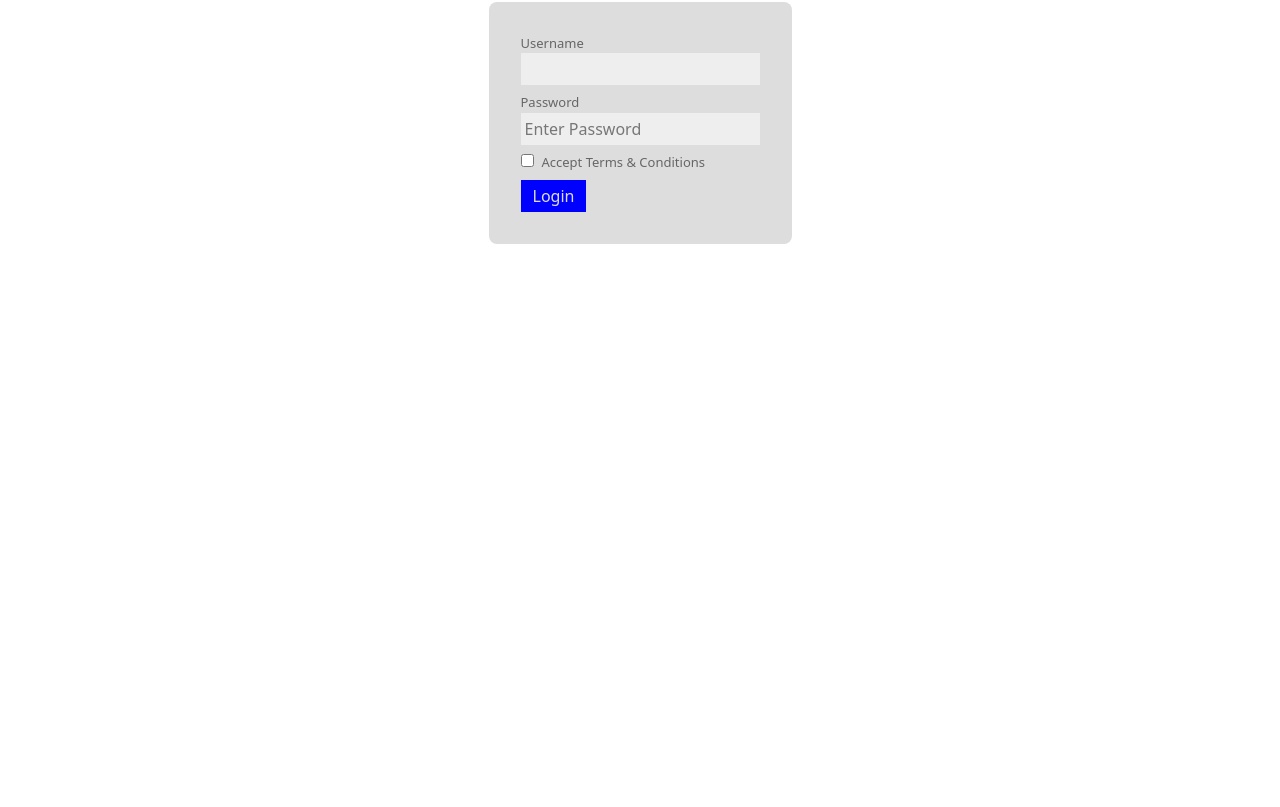
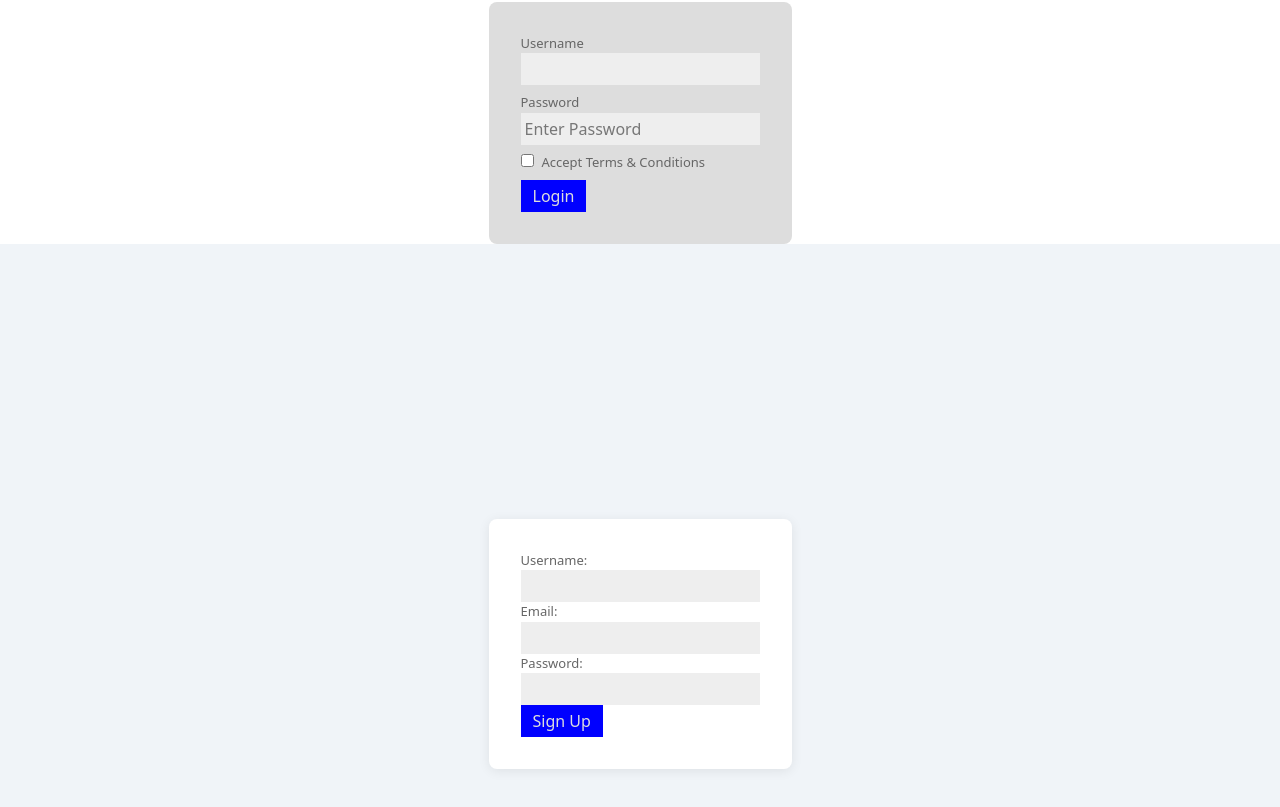
Before and after one commit to NS-25/react-components, a React (Vite) app: page /login in a window 1280 px wide. Shown: the part 487-1294 px from the top of the page. Before the commit the page ends 800 px from the top, so only its background shows below. Built offline with nearby package versions, Linux system fonts and the light colour scheme.

Commit message:
added some codes

```diff
--- a/package.json
+++ b/package.json
@@ -14,7 +14,8 @@
     "react": "^19.0.0",
     "react-dom": "^19.0.0",
     "react-router-dom": "^7.6.0",
-    "tailwindcss": "^4.1.4"
+    "tailwindcss": "^4.1.4",
+    "yup": "^1.6.1"
   },
   "devDependencies": {
     "@eslint/js": "^9.21.0",
--- a/src/App.jsx
+++ b/src/App.jsx
@@ -6,6 +6,7 @@ import UserProfile from "./components/Form/UserProfile";
 import LoginForm from "./components/Login/LoginForm";
 import { BrowserRouter as Router, Route, Routes, Link } from "react-router-dom";
 import UserForm from "./components/LoginForm/UserForm";
+import SignUp from "./components/SignUp/SignUp";
 
 const DisPlayForm = () => {
   const { formData } = useFormContext();
@@ -59,6 +60,9 @@ const App = () => {
       <div>
         <UserForm />
       </div>
+      <div>
+        <SignUp />
+      </div>
     </>
   );
 };
--- a/src/components/SignUp/SignUp.jsx
+++ b/src/components/SignUp/SignUp.jsx
@@ -1,4 +1,6 @@
 import React from "react";
+import * as Yup from "yup";
+import { useState } from "react";
 
 // Define Yup schema
 
@@ -25,9 +27,46 @@ const SignUp = () => {
     setForm({ ...form, [e.target.name]: e.target.value });
     setErrors({ ...errors, [e.target.name]: "" }); // Clear error on change.
   };
+
+  // Handle form submit
+  // Handle form submit
+  const handleSubmit = async (e) => {
+    e.preventDefault();
+    try {
+      await schema.validate(form, { abortEarly: false });
+      alert("Sign up successful!\n" + JSON.stringify(form, null, 2));
+      setForm({ username: "", email: "", password: "" });
+      setErrors({});
+    } catch (err) {
+      // Map Yup errors to object
+      const newErrors = {};
+      if (err.inner) {
+        err.inner.forEach((error) => {
+          newErrors[error.path] = error.message;
+        });
+      }
+      setErrors(newErrors);
+    }
+  };
   return (
     <>
-      <form onSubmit={handleSubmit}>
+      <div
+        style={{
+          minHeight: "100vh",
+          display: "flex",
+          alignItems: "center",
+          justifyContent: "center",
+          background: "#f0f4f8",
+        }}>
+        <form
+          onSubmit={handleSubmit}
+          style={{
+            background: "#fff",
+            padding: "32px",
+            borderRadius: "8px",
+            boxShadow: "0 2px 12px rgba(0,0,0,0.08)",
+            minWidth: "300px",
+          }}>
           <div>
             <label>Username:</label>
             <input
@@ -67,6 +106,7 @@ const SignUp = () => {
 
           <button type="submit">Sign Up</button>
         </form>
+      </div>
     </>
   );
 };
```
Also changed, not shown: 1 other file (tests, documents, lock files or other folders). Lines whose indentation alone changed are shown as unchanged.
